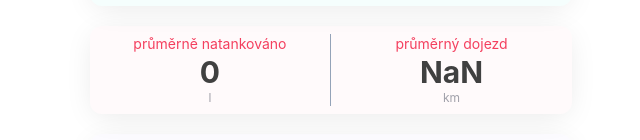
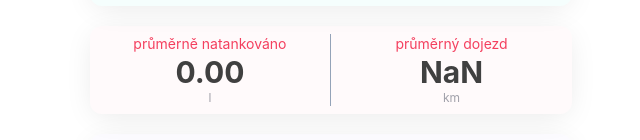
Before and after one commit to Pinkieqt/gascalc-vite-ts-tw, a React (Vite) app: page / in a window 1280 px wide. Shown: the part 194-334 px from the top of the page, without its empty margins (309-949 px from the left). Built offline with nearby package versions, Linux system fonts and the light colour scheme; no server answers; the database is empty; sample sign-in values are in the browser's storage.

Commit message:
Update Home.tsx

```diff
--- a/src/pages/Home.tsx
+++ b/src/pages/Home.tsx
@@ -47,8 +47,8 @@ function Home() {
       price: (tmpPrice / data.length).toFixed(2),
       totalpaid: (tmpPaid).toFixed(0),
       avgdist: (tmpDist / (data.length - zeroCounter)).toFixed(0),
-      avgliter: (tmpLiter).toFixed(0),
-      totaltank: data.length,
+      avgliter: (tmpLiter).toFixed(2),
+      totaltank: (data.length).toFixed(0),
     });
   }
 
```
